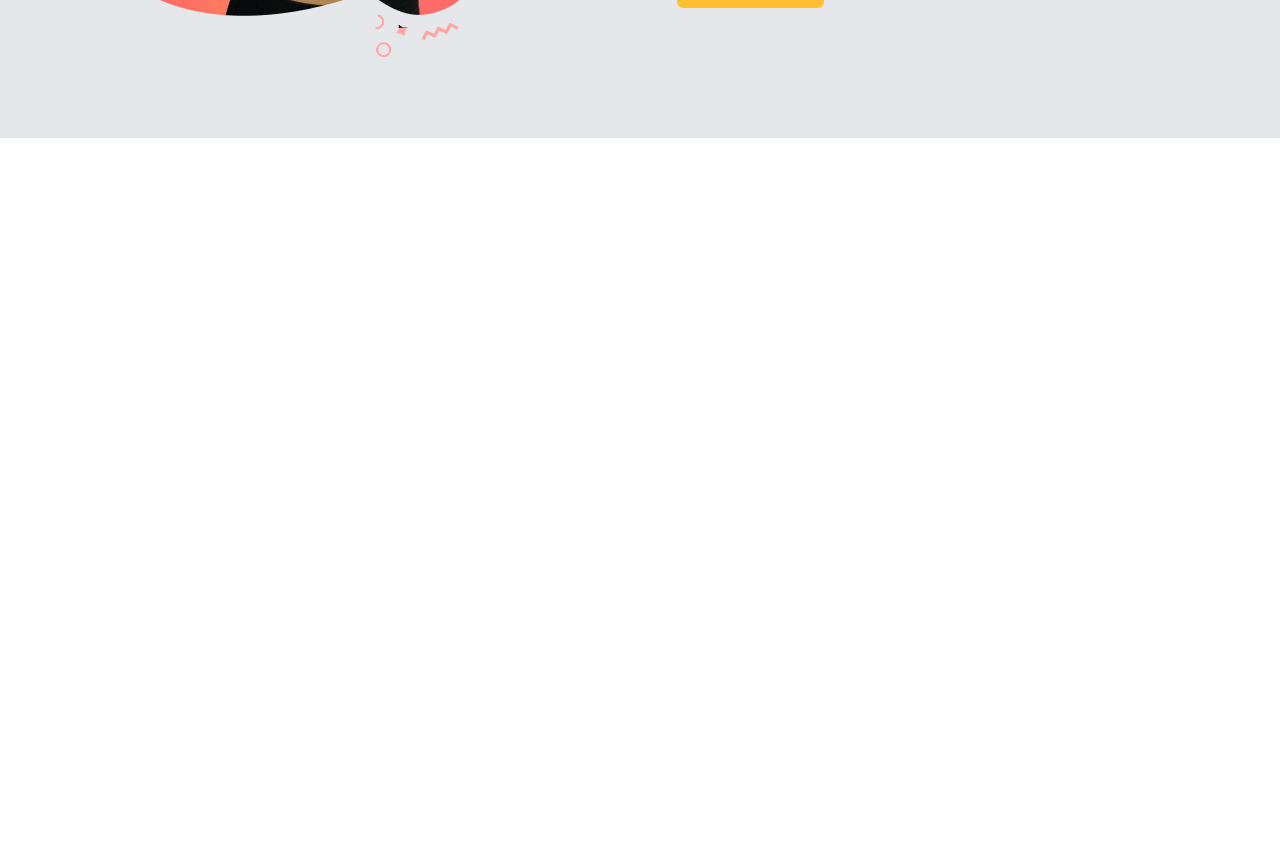
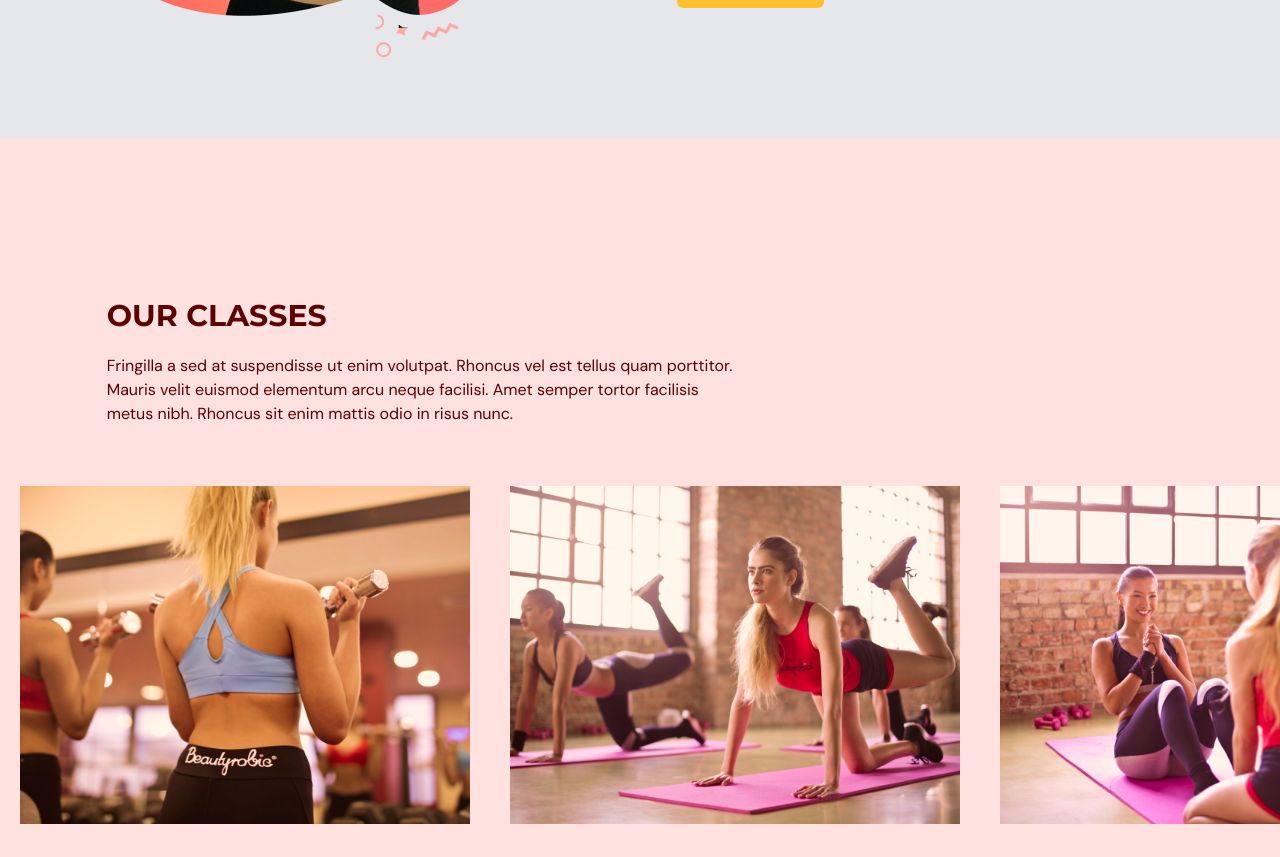
Before and after one commit to jxzzz/gym-typescript, a React (Vite) app: page / in a window 1280 px wide. Shown: the part 1940-2797 px from the top of the page. Before the commit the page ends 2078 px from the top, so only its background shows below. Built offline with nearby package versions, Linux system fonts and the light colour scheme.

Commit message:
add ourClasses

```diff
--- a/package.json
+++ b/package.json
@@ -11,7 +11,8 @@
   "dependencies": {
     "@heroicons/react": "^2.0.16",
     "react": "^18.2.0",
-    "react-dom": "^18.2.0"
+    "react-dom": "^18.2.0",
+    "react-hook-form": "^7.43.5"
   },
   "devDependencies": {
     "@types/node": "^18.15.1",
--- a/src/App.tsx
+++ b/src/App.tsx
@@ -3,7 +3,7 @@
 import { SelectedPage } from "@/shared/types";
 import Home from "@/scenes/home";
 import Benefits from "@/scenes/benefits";
-
+import OurClasses from "@/scenes/ourClasses";
 function App() {
   const [selectedPage, setSelectedPage] = useState<SelectedPage>(
     SelectedPage.Home
@@ -31,6 +31,7 @@
       />
       <Home setSelectedPage={setSelectedPage}></Home>
       <Benefits setSelectedPage={setSelectedPage}></Benefits>
+      <OurClasses setSelectedPage={setSelectedPage}></OurClasses>
     </div>
   );
 }
--- a/src/scenes/navbar/index.tsx
+++ b/src/scenes/navbar/index.tsx
@@ -43,7 +43,7 @@
                     setSelectedPage={setSelectedPage}
                   />
                   <Link
-                    page="Out Classes"
+                    page="Our Classes"
                     selectedPage={selectedPage}
                     setSelectedPage={setSelectedPage}
                   />
--- /dev/null
+++ b/src/scenes/ourClasses/Class.tsx
@@ -0,0 +1,24 @@
+type Props = {
+  name: string;
+  description?: string;
+  image: string;
+};
+
+const Class = ({ name, description, image }: Props) => {
+  const overlayStyles = `p-5 absolute z-30 flex
+    h-[380px] w-[450px] flex-col items-center justify-center
+    whitespace-normal bg-primary-500 text-center text-white
+    opacity-0 transition duration-500 hover:opacity-90`;
+
+  return (
+    <li className="relative mx-5 inline-block h-[380px] w-[450px]">
+      <div className={overlayStyles}>
+        <p className="text-2xl">{name}</p>
+        <p className="mt-5">{description}</p>
+      </div>
+      <img alt={`${image}`} src={image} />
+    </li>
+  );
+};
+
+export default Class;
--- /dev/null
+++ b/src/scenes/ourClasses/index.tsx
@@ -0,0 +1,95 @@
+import { SelectedPage, ClassType } from "@/shared/types";
+import image1 from "@/assets/image1.png";
+import image2 from "@/assets/image2.png";
+import image3 from "@/assets/image3.png";
+import image4 from "@/assets/image4.png";
+import image5 from "@/assets/image5.png";
+import image6 from "@/assets/image6.png";
+import { motion } from "framer-motion";
+import HText from "@/shared/HText";
+import Class from "./Class";
+
+const classes: Array<ClassType> = [
+  {
+    name: "Weight Training Classes",
+    description:
+      "Lorem ipsum dolor sit amet, consectetur adipiscing elit, sed do eiusmod tempor incididunt ut labore et dolore magna aliqua. Ut enim ad minim veniam, quis nostrud exercitation ullamco laboris nisi ut aliquip ex ea commodo consequat.",
+    image: image1,
+  },
+  {
+    name: "Yoga Classes",
+    image: image2,
+  },
+  {
+    name: "Ab Core Classes",
+    description:
+      "Lorem ipsum dolor sit amet, consectetur adipiscing elit, sed do eiusmod tempor incididunt ut labore et dolore magna aliqua. Ut enim ad minim veniam, quis nostrud exercitation ullamco laboris nisi ut aliquip ex ea commodo consequat.",
+    image: image3,
+  },
+  {
+    name: "Adventure Classes",
+    description:
+      "Lorem ipsum dolor sit amet, consectetur adipiscing elit, sed do eiusmod tempor incididunt ut labore et dolore magna aliqua. Ut enim ad minim veniam, quis nostrud exercitation ullamco laboris nisi ut aliquip ex ea commodo consequat.",
+    image: image4,
+  },
+  {
+    name: "Fitness Classes",
+    image: image5,
+  },
+  {
+    name: "Training Classes",
+    description:
+      "Lorem ipsum dolor sit amet, consectetur adipiscing elit, sed do eiusmod tempor incididunt ut labore et dolore magna aliqua. Ut enim ad minim veniam, quis nostrud exercitation ullamco laboris nisi ut aliquip ex ea commodo consequat.",
+    image: image6,
+  },
+];
+
+type Props = {
+  setSelectedPage: (value: SelectedPage) => void;
+};
+
+const OurClasses = ({ setSelectedPage }: Props) => {
+  return (
+    <section id="ourclasses" className="w-full bg-primary-100 py-40">
+      <motion.div
+        onViewportEnter={() => setSelectedPage(SelectedPage.OurClasses)}
+      >
+        <motion.div
+          className="mx-auto w-5/6"
+          initial="hidden"
+          whileInView="visible"
+          viewport={{ once: true, amount: 0.5 }}
+          transition={{ duration: 0.5 }}
+          variants={{
+            hidden: { opacity: 0, x: -50 },
+            visible: { opacity: 1, x: 0 },
+          }}
+        >
+          <div className="md:w-3/5">
+            <HText>OUR CLASSES</HText>
+            <p className="py-5">
+              Fringilla a sed at suspendisse ut enim volutpat. Rhoncus vel est
+              tellus quam porttitor. Mauris velit euismod elementum arcu neque
+              facilisi. Amet semper tortor facilisis metus nibh. Rhoncus sit
+              enim mattis odio in risus nunc.
+            </p>
+          </div>
+        </motion.div>
+        <div className="mt-10 h-[353px] w-full overflow-x-auto overflow-y-hidden">
+          <ul className="w-[2800px] whitespace-nowrap">
+            {classes.map((item: ClassType, index) => (
+              <Class
+                key={`${item.name}-${index}`}
+                name={item.name}
+                description={item.description}
+                image={item.image}
+              />
+            ))}
+          </ul>
+        </div>
+      </motion.div>
+    </section>
+  );
+};
+
+export default OurClasses;
```
Also changed, not shown: 1 other file (tests, documents, lock files or other folders).
